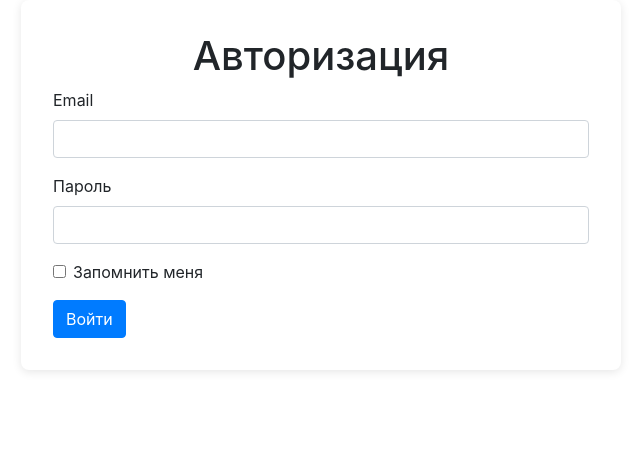
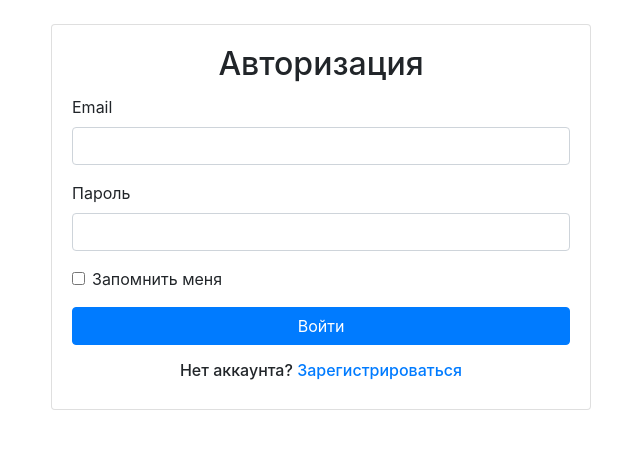
Before and after one commit to daniilok21/Shop-of-air, a Flask app: page /login in a window 1280 px wide. Shown: the part 80-529 px from the top of the page, without its empty margins (319-959 px from the left). Run offline with Flask 3, Linux system fonts and the light colour scheme; some libraries are stand-ins or nearby versions.

Commit message:
30.04.25 19:18

```diff
--- a/main.py
+++ b/main.py
@@ -192,6 +192,7 @@ if __name__ == '__main__':
             email="admin@example.com",
             is_admin=True
         )
+
         admin.set_password("admin123")
         db_sess.add(admin)
         db_sess.commit()
--- a/templates/login.html
+++ b/templates/login.html
@@ -1,31 +1,52 @@
 {% extends "base.html" %}
 
 {% block content %}
-<div class="auth-container">
-    <h1 class="text-center">Авторизация</h1>
-    <form action="" method="post" novalidate class="auth-form">
+<div class="container">
+    <div class="row justify-content-center">
+        <div class="col-md-6">
+            <div class="card mt-4">
+                <div class="card-body">
+                    <h2 class="card-title text-center">Авторизация</h2>
+
+                    <form action="" method="post" novalidate>
                         {{ form.hidden_tag() }}
+
                         <div class="form-group">
-            {{ form.email.label(class="form-control-label") }}
-            {{ form.email(class="form-control", type="email") }}
+                            <label for="email">Email</label>
+                            {{ form.email(class="form-control", id="email", type="email") }}
                             {% for error in form.email.errors %}
                                 <div class="alert alert-danger mt-2">{{ error }}</div>
                             {% endfor %}
                         </div>
+
                         <div class="form-group">
-            {{ form.password.label(class="form-control-label") }}
-            {{ form.password(class="form-control", type="password") }}
+                            <label for="password">Пароль</label>
+                            {{ form.password(class="form-control", id="password", type="password") }}
                             {% for error in form.password.errors %}
                                 <div class="alert alert-danger mt-2">{{ error }}</div>
                             {% endfor %}
                         </div>
+
                         <div class="form-check mb-3">
                             {{ form.remember_me(class="form-check-input") }}
                             {{ form.remember_me.label(class="form-check-label") }}
                         </div>
-        {{ form.submit(class="btn btn-primary") }}
+
+                        <div class="form-group">
+                            {{ form.submit(class="btn btn-primary btn-block", value="Войти") }}
+                        </div>
+
                         {% if message %}
                             <div class="alert alert-danger mt-3">{{ message }}</div>
                         {% endif %}
+
+                        <div class="text-center mt-3">
+                            <h6>Нет аккаунта? <a href="{{ url_for('register') }}">Зарегистрироваться</a></h6>
+                        </div>
                     </form>
+                </div>
+            </div>
+        </div>
+    </div>
+</div>
 {% endblock %}
```
Also changed, not shown: templates/register.html (+9 -9 lines), 1 other file. Lines whose indentation alone changed are shown as unchanged.
